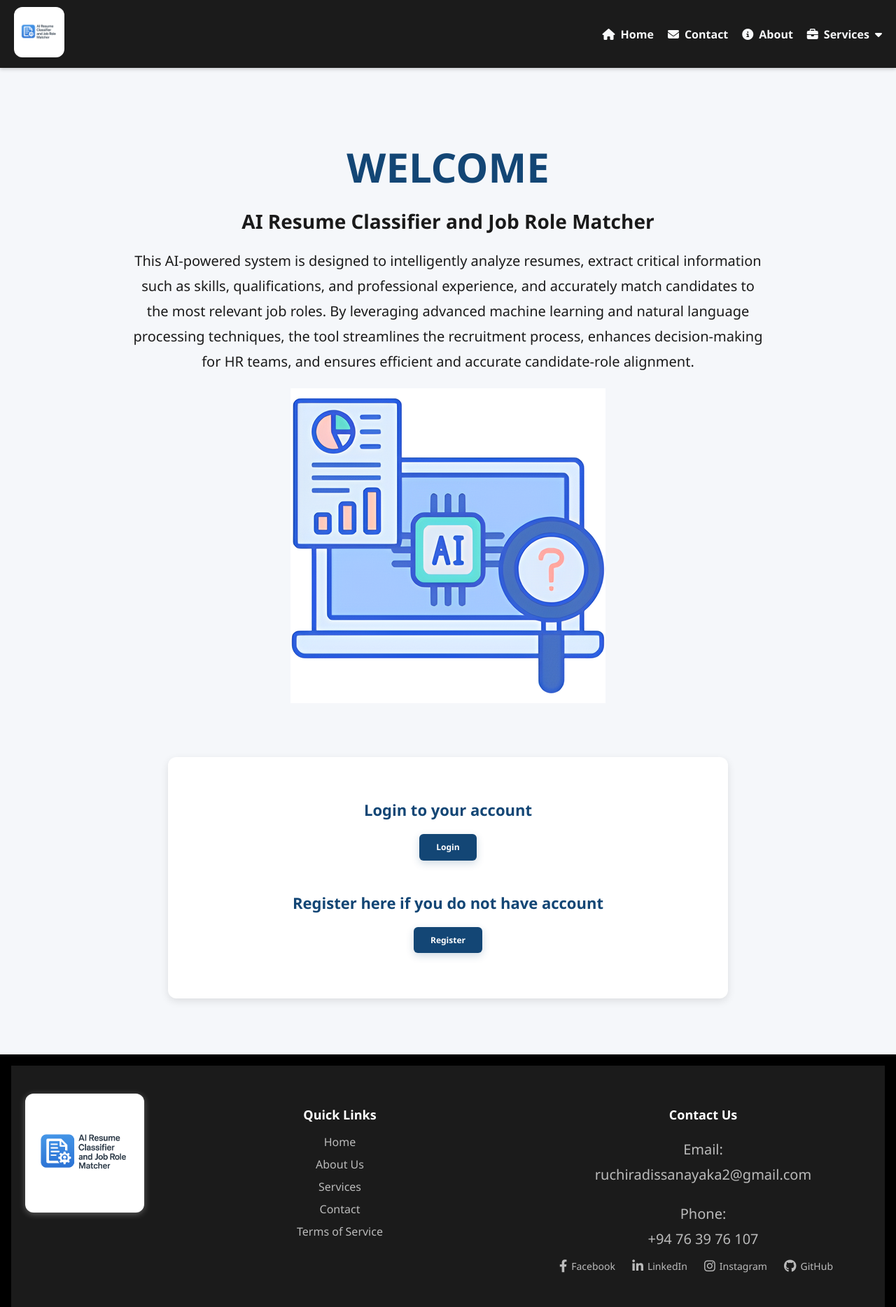
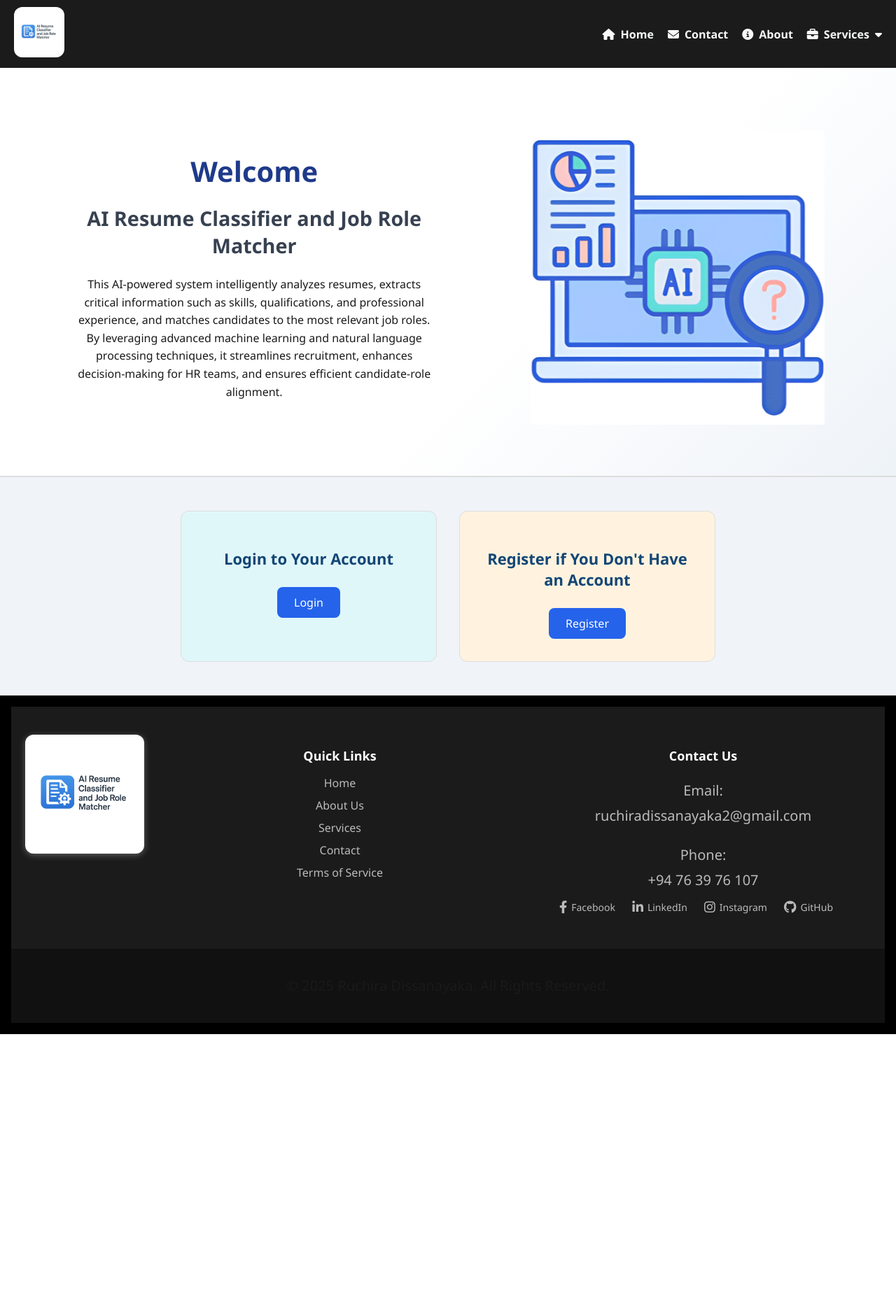
Before and after one commit to RuchiDissa/resume-classifier-ai, a Flask app: page / in a window 1280 px wide. Shown: the top 1868 px of the page at 70% size. After the commit the page ends 1478 px from the top, so only its background shows below. Run offline with Flask 2, Linux system fonts and the light colour scheme.

Commit message:
Update index.html

```diff
--- a/app/templates/index.html
+++ b/app/templates/index.html
@@ -5,28 +5,41 @@
     <link rel="stylesheet" href="{{ url_for('static', filename='style.css') }}">
     <link rel="stylesheet" href="https://cdnjs.cloudflare.com/ajax/libs/font-awesome/6.4.0/css/all.min.css" />
 </head>
-<body>
+<body class="index-body">
 <header>
     {% include 'partials/navbar.html' %}
-  </header>
-<main>
-<div class="container">
-    <h1 class="h1m">Welcome</h1>
-    <h1>AI Resume Classifier and Job Role Matcher</h1>
-    <p>This AI-powered system is designed to intelligently analyze resumes, extract critical information such as skills,
-        qualifications, and professional experience, and accurately match candidates to the most relevant job roles. By
-        leveraging advanced machine learning and natural language processing techniques, the tool streamlines the recruitment
-        process, enhances decision-making for HR teams, and ensures efficient and accurate candidate-role alignment.</p>
+</header>
 
-    <img src="{{ url_for('static', filename='images/welcome.png') }}" alt="Welcome Image" class="welcome-img">
-</div>
-<div class="auth-container">
-    <h2>Login to your account</h2>
-    <a href="/login" class="btn">Login</a>
-    <h2>Register here if you do not have account</h2>
-    <a href="/register" class="btn">Register</a>
-</div>
+<main class="index-main">
+    <section class="hero-section">
+        <div class="hero-text">
+            <h1 class="welcome-heading">Welcome</h1>
+            <h2 class="project-title">AI Resume Classifier and Job Role Matcher</h2>
+            <p class="project-description">
+                This AI-powered system intelligently analyzes resumes, extracts critical information such as skills,
+                qualifications, and professional experience, and matches candidates to the most relevant job roles.
+                By leveraging advanced machine learning and natural language processing techniques, it streamlines recruitment,
+                enhances decision-making for HR teams, and ensures efficient candidate-role alignment.
+            </p>
+        </div>
+        <div class="hero-image">
+            <img src="{{ url_for('static', filename='images/welcome.png') }}" alt="Welcome Image">
+        </div>
+    </section>
+
+    <section class="auth-section">
+    <div class="auth-box login-box">
+        <h2>Login to Your Account</h2>
+        <a href="/login" class="auth-btn">Login</a>
+    </div>
+    <div class="auth-box register-box">
+        <h2>Register if You Don't Have an Account</h2>
+        <a href="/register" class="auth-btn">Register</a>
+    </div>
+</section>
+
 </main>
- {% include 'partials/footer.html' %}
+
+{% include 'partials/footer.html' %}
 </body>
 </html>
```
